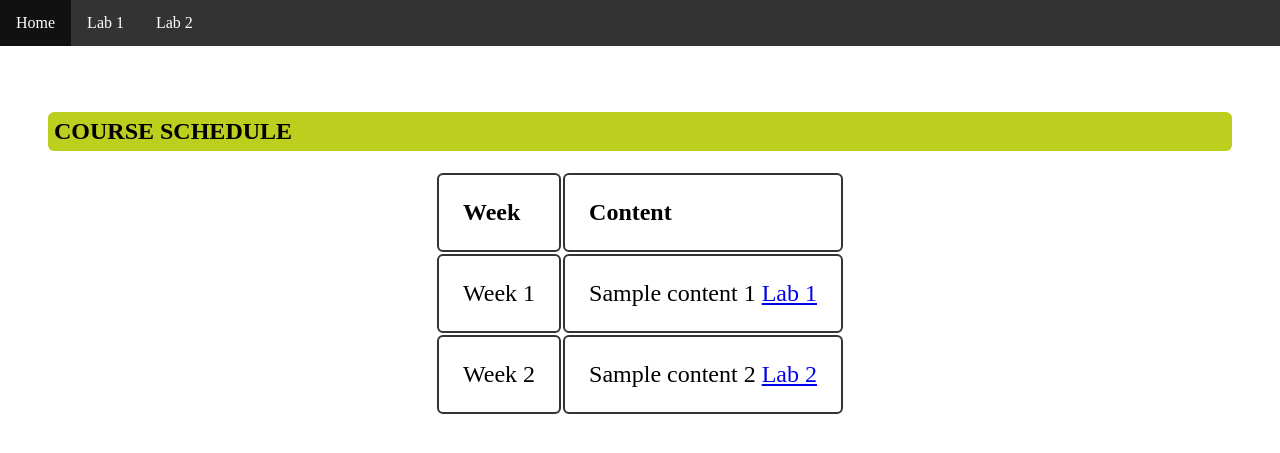
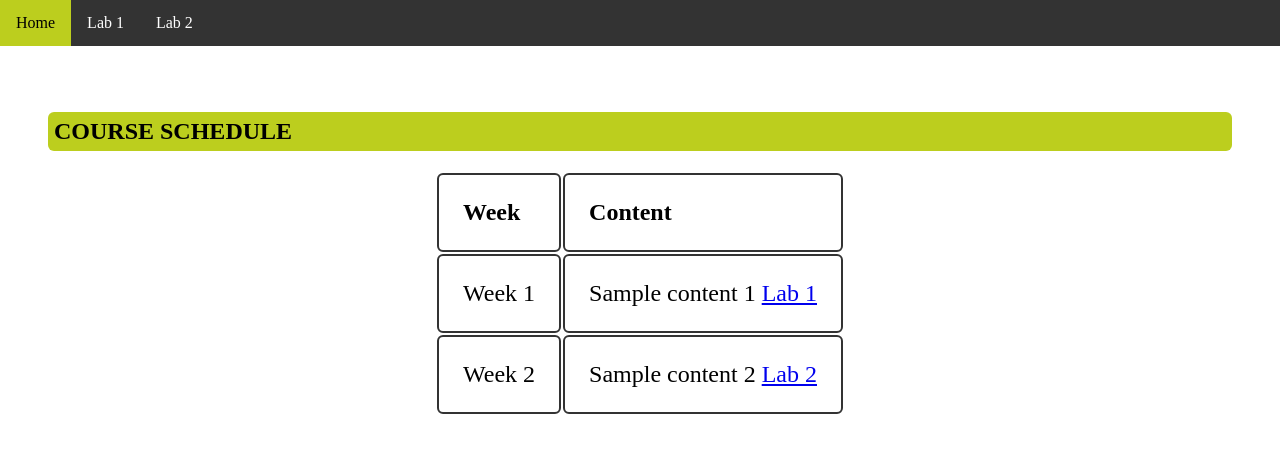
Before and after one commit to jmcarman/template.github.io, a Jekyll site: the page built from index.md, in a window 1280 px wide. Shown: the top 453 px of the page. Built offline with Jekyll 4.4.1, drawn with Linux system fonts in a browser that asks for light colours.

Commit message:
default.html: moved active class to anchor tag from li.

```diff
--- a/_layouts/default.html
+++ b/_layouts/default.html
@@ -9,14 +9,14 @@
   <body>
     <nav class="site-nav">
         <ul>
-            <li class="{% if page.url == '/' or page.url == '/index.html' %}active{% endif %}">
-                <a href="{{ '/index.html' | relative_url }}">Home</a>
+            <li>
+                <a class="{% if page.url == '/' or page.url == '/index.html' %}active{% endif %}" href="{{ '/index.html' | relative_url }}">Home</a>
             </li>
-            <li class="{% if page.url == '/lab1.html' %}active{% endif %}">
-                <a href="{{ '/lab1.html' | relative_url }}">Lab 1</a>
+            <li>
+                <a class="{% if page.url == '/lab1.html' %}active{% endif %}" href="{{ '/lab1.html' | relative_url }}">Lab 1</a>
             </li>
-            <li class="{% if page.url == '/lab2.html' %}active{% endif %}">
-                <a href="{{ '/lab2.html' | relative_url }}">Lab 2</a>
+            <li>
+                <a class="{% if page.url == '/lab2.html' %}active{% endif %}" href="{{ '/lab2.html' | relative_url }}">Lab 2</a>
             </li>
         </ul>
     </nav>
```
